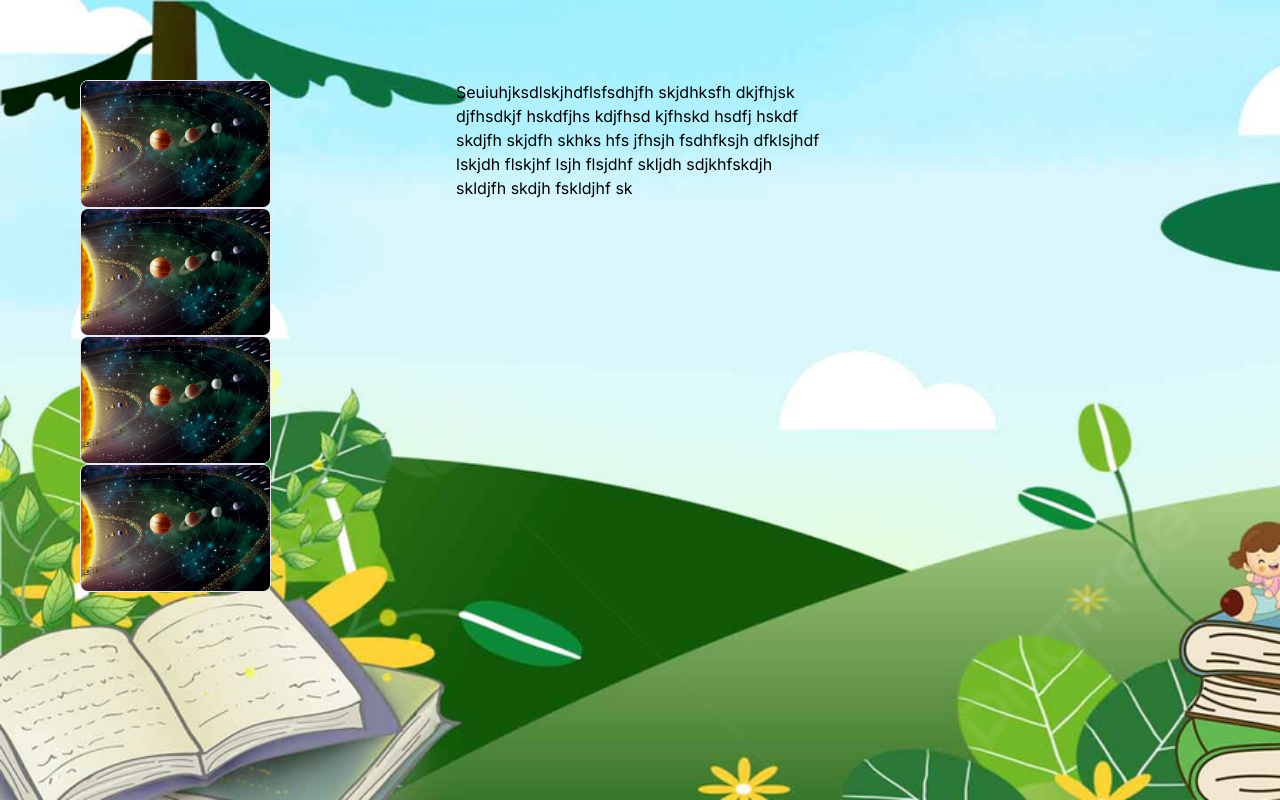
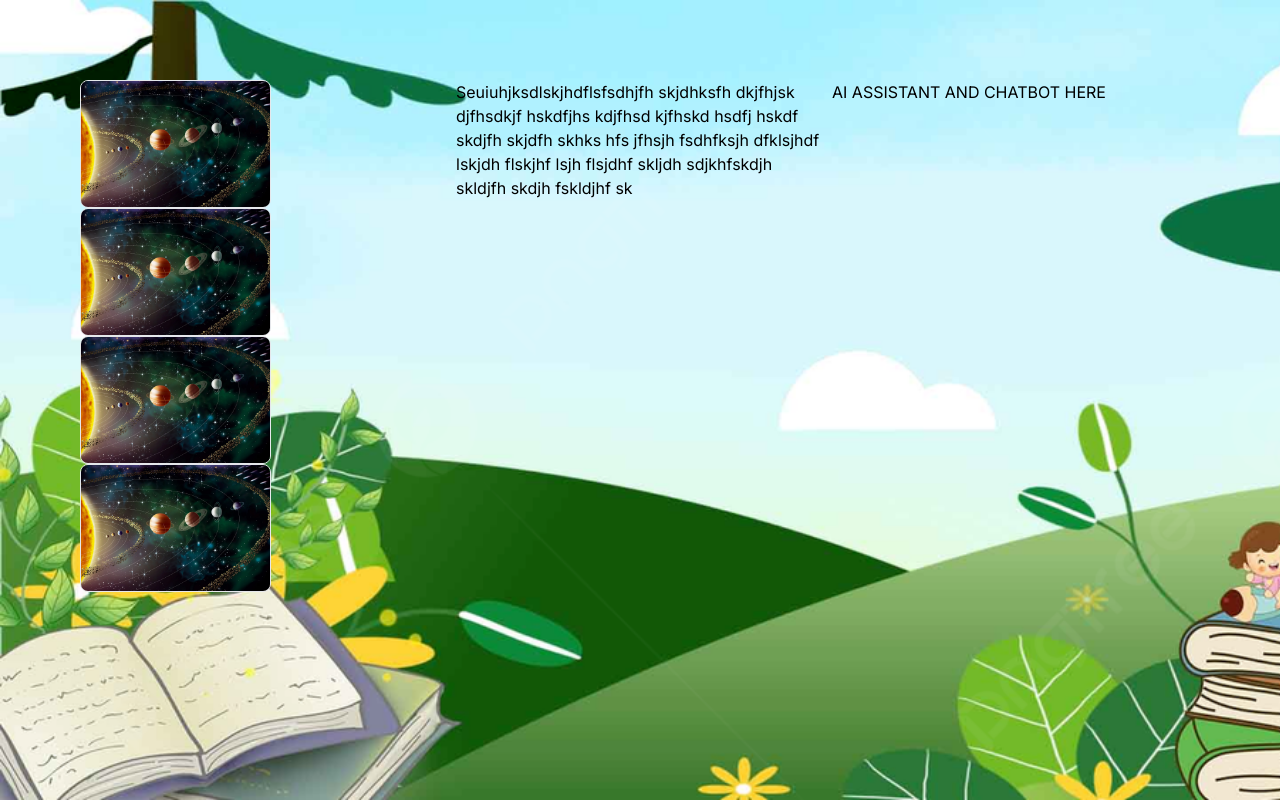
Before and after one commit to Tadi-san/Project-SAGE, a Next.js app in the folder sage/: page /details in a window 1280 px wide. Built offline with nearby package versions, Linux system fonts and the light colour scheme.

Commit message:
Adding detail page for sub topics

```diff
--- a/sage/src/app/details/page.tsx
+++ b/sage/src/app/details/page.tsx
@@ -34,7 +34,7 @@ function Details() {
           fskldjhf sk
         </p>
       </div>
-      <div className=""></div>
+      <div className="">AI ASSISTANT AND CHATBOT HERE</div>
     </div>
   );
 }
```
